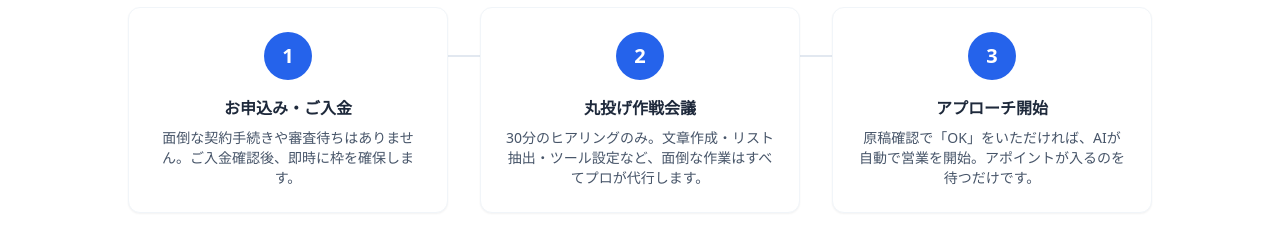
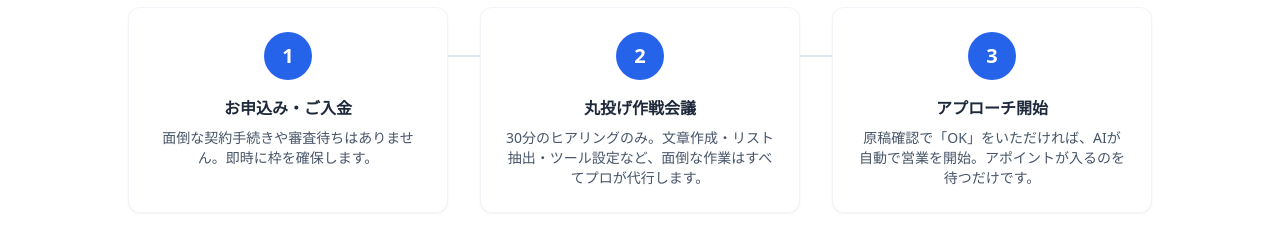
Before and after one commit to company-b-landing-page/zeroapo, a plain HTML site: page index.html in a window 1280 px wide. Shown: the part 3460-3698 px from the top of the page. Drawn offline with nearby package versions, Linux system fonts and the light colour scheme.

Commit message:
Update index.html

```diff
--- a/index.html
+++ b/index.html
@@ -317,7 +317,7 @@
                     <div class="w-12 h-12 bg-blue-600 text-white rounded-full flex items-center justify-center mx-auto mb-4 text-xl font-bold">1</div>
                     <h3 class="font-bold mb-2">お申込み・ご入金</h3>
                     <p class="text-sm text-slate-600">
-                        面倒な契約手続きや審査待ちはありません。ご入金確認後、即時に枠を確保します。
+                        面倒な契約手続きや審査待ちはありません。即時に枠を確保します。
                     </p>
                 </div>
 
```
